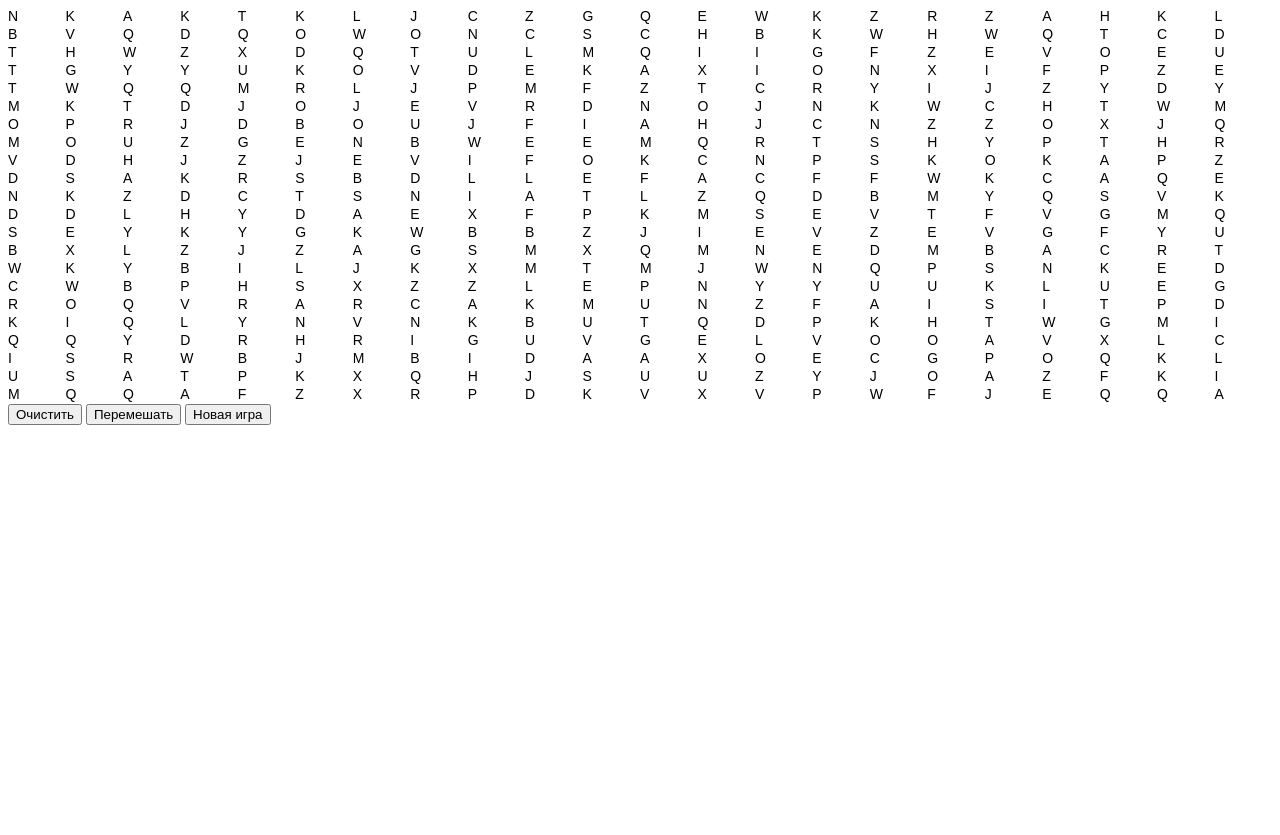
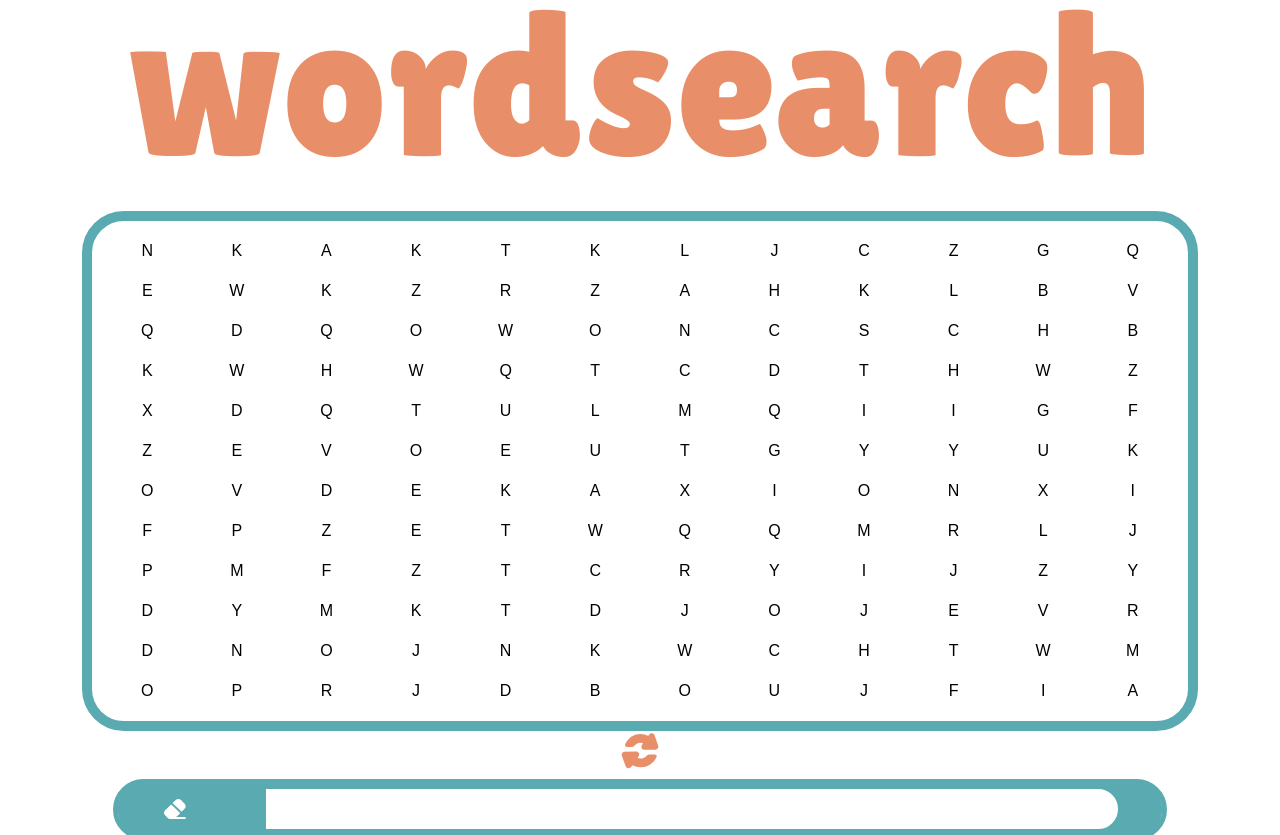
Before and after one commit to anrew1002/fbki-bot, a Flask app: page /game in a window 1280 px wide. Before the commit the page ends 425 px from the top, so only its background shows below. Run offline with Flask 3, Linux system fonts and the light colour scheme; some libraries are stand-ins or nearby versions.

Commit message:
ready ti play html,css,js

```diff
--- a/src/static/game-wordsearch.js
+++ b/src/static/game-wordsearch.js
@@ -13,42 +13,12 @@ function getRandomInt(min, max) {
     return Math.floor(Math.random() * (max - min + 1) + min); // The maximum is inclusive and the minimum is inclusive
 }
 
-function getIndex(y, x){
-    return y * game.countRows + x;
-};
-
-function getPoints(idx){
-    let x;
-    let y;
-    if (idx == 0){
-        x = 0;
-        y = 0;
-    }
-    else{
-        x = Math.floor(idx / game.countRows);
-        y = Math.floor(idx % game.countRows);
-    }
-    return [x, y];
-};
-
-function generateArray(size) {
-    return Array.from(Array(size).keys());
-}
-
-function clearBox(elementID) {
-    var div = document.getElementById(elementID);
-
-    while(div.firstChild) {
-        div.removeChild(div.firstChild);
-    }
-}
-
 class Game{
 
     constructor(){
 
-        this._countRows = 22;
-        this._countColumns = 22;
+        this._countRows = 12;
+        this._countColumns = 12;
 
         this._matrixLetter = this.createMatrix();
         this._selectedPoints = new Array();
@@ -110,88 +80,3 @@ class Game{
         this._matrixLetter = newArray;
     }
 }
-
-let game = new Game;
-
-function generateField(){
-    clearBox("field");
-    console.log(game.matrix);
-    field.style.gridTemplateRows = "repeat(" + game.countRows + ", 1fr)";
-    for (let i = 0; i < game.countRows; i++){
-        let row = document.createElement('div');
-        row.classList.add('field-row');
-        field.appendChild(row);
-        row.style.gridTemplateColumns = "repeat(" + game.countColumns + ", 1fr)";
-        for (let j = 0; j < game.countColumns; j++){
-            let cell =  document.createElement('div');
-            cell.classList.add('field-cell');
-            row.appendChild(cell);
-            cell.textContent = game.matrix[i][j];
-            cell.addEventListener('click', selectLetter);
-            let idx = getIndex(i, j);
-            cell.setAttribute('dataIndex', idx);
-        }
-    }
-};
-
-function selectLetter(event){
-    let idx = event.target.getAttribute("dataIndex");
-    let point = getPoints(idx);
-    let x = point[0];
-    let y = point[1];
-    let lastPoint = game.selectedPoints[game.selectedPoints.length - 1];
-
-    if (game.selectedPoints.length === 0){
-        dynamicString = dynamicString + (game.matrix[x][y]);
-        selectedLetters.textContent = dynamicString;
-        event.target.classList.toggle("selected");
-        game.selectedPoints.push(point);
-    }
-    else if (lastPoint[0] == point[0] && lastPoint[1] == point[1]){
-        dynamicString = dynamicString.slice(0, -1);
-        selectedLetters.textContent = dynamicString;
-        event.target.classList.toggle("selected");
-        game.selectedPoints.pop();
-
-    }
-    else{
-        if (lastPoint[0] == x-1 && lastPoint[1] == y-1 || lastPoint[0] == x && lastPoint[1] == y-1 || lastPoint[0] == x+1 && lastPoint[1] == y-1 ||
-            lastPoint[0] == x-1 && lastPoint[1] == y ||                                             lastPoint[0] == x+1 && lastPoint[1] == y   ||
-            lastPoint[0] == x-1 && lastPoint[1] == y+1 || lastPoint[0] == x && lastPoint[1] == y+1 || lastPoint[0] == x+1 && lastPoint[1] == y+1 ){
-                if (!event.target.classList.contains("selected")){
-                    dynamicString = dynamicString + (game.matrix[x][y]);
-                    selectedLetters.textContent = dynamicString;
-                    event.target.classList.toggle("selected");
-                    game.selectedPoints.push(point);
-                }
-        }
-    }
-}
-
-function clear(){
-    dynamicString = "";
-    selectedLetters.textContent = dynamicString;
-    let selected = document.getElementsByClassName("selected");
-    while (selected.length)
-        selected[0].classList.remove("selected");
-    game.selectedPoints = new Array();
-}
-
-btClear.addEventListener('click', clear);
-
-btMix.addEventListener('click', function() {
-    clear();
-    game.shuffleRow();
-    game.transposing();
-    generateField();
-});
-
-btNew.addEventListener('click', function() {
-    clear();
-    game.createMatrix();
-    generateField();
-});
-
-
-
-generateField();
--- /dev/null
+++ b/src/static/roots.css
@@ -0,0 +1,12 @@
+:root {
+    --light: white;
+    --bright: rgba(232,143,105);
+    --dark: rgba(89,170,177);
+    --neutral: rgba(135,135,135);
+}
+
+@font-face {
+	font-family: 'Lilita One';
+	src: local('Lilita One'),
+		url(/static/fonts/LilitaOne-Regular.ttf);
+}
--- /dev/null
+++ b/src/static/server-side-app.js
@@ -0,0 +1,106 @@
+
+let game = new Game;
+
+function getIndex(y, x){
+    return y * game.countRows + x;
+};
+
+function getPoints(idx){
+    let x;
+    let y;
+    if (idx == 0){
+        x = 0;
+        y = 0;
+    }
+    else{
+        x = Math.floor(idx / game.countRows);
+        y = Math.floor(idx % game.countRows);
+    }
+    return [x, y];
+};
+
+function generateArray(size) {
+    return Array.from(Array(size).keys());
+}
+
+function clearBox(elementID) {
+    var div = document.getElementById(elementID);
+
+    while(div.firstChild) {
+        div.removeChild(div.firstChild);
+    }
+}
+
+function generateField(){
+    clearBox("field");
+    field.style.gridTemplateRows = "repeat(" + game.countRows + ", 1fr)";
+    for (let i = 0; i < game.countRows; i++){
+        let row = document.createElement('div');
+        row.classList.add('field-row');
+        field.appendChild(row);
+        row.style.gridTemplateColumns = "repeat(" + game.countColumns + ", 1fr)";
+        for (let j = 0; j < game.countColumns; j++){
+            let cell =  document.createElement('div');
+            cell.classList.add('field-cell');
+            row.appendChild(cell);
+            cell.textContent = game.matrix[i][j];
+            cell.addEventListener('click', selectLetter);
+            let idx = getIndex(i, j);
+            cell.setAttribute('dataIndex', idx);
+        }
+    }
+};
+
+function selectLetter(event){
+    let idx = event.target.getAttribute("dataIndex");
+    let point = getPoints(idx);
+    let x = point[0];
+    let y = point[1];
+    let lastPoint = game.selectedPoints[game.selectedPoints.length - 1];
+
+    if (game.selectedPoints.length === 0){
+        dynamicString = dynamicString + (game.matrix[x][y]);
+        selectedLetters.textContent = dynamicString;
+        event.target.classList.toggle("selected");
+        game.selectedPoints.push(point);
+    }
+    else if (lastPoint[0] == point[0] && lastPoint[1] == point[1]){
+        dynamicString = dynamicString.slice(0, -1);
+        selectedLetters.textContent = dynamicString;
+        event.target.classList.toggle("selected");
+        game.selectedPoints.pop();
+
+    }
+    else{
+        if (lastPoint[0] == x-1 && lastPoint[1] == y-1 || lastPoint[0] == x && lastPoint[1] == y-1 || lastPoint[0] == x+1 && lastPoint[1] == y-1 ||
+            lastPoint[0] == x-1 && lastPoint[1] == y ||                                             lastPoint[0] == x+1 && lastPoint[1] == y   ||
+            lastPoint[0] == x-1 && lastPoint[1] == y+1 || lastPoint[0] == x && lastPoint[1] == y+1 || lastPoint[0] == x+1 && lastPoint[1] == y+1 ){
+                if (!event.target.classList.contains("selected")){
+                    dynamicString = dynamicString + (game.matrix[x][y]);
+                    selectedLetters.textContent = dynamicString;
+                    event.target.classList.toggle("selected");
+                    game.selectedPoints.push(point);
+                }
+        }
+    }
+}
+
+function clear(){
+    dynamicString = "";
+    selectedLetters.textContent = dynamicString;
+    let selected = document.getElementsByClassName("selected");
+    while (selected.length)
+        selected[0].classList.remove("selected");
+    game.selectedPoints = new Array();
+}
+
+btClear.addEventListener('click', clear);
+
+btMix.addEventListener('click', function() {
+    clear();
+    game.shuffleRow();
+    game.transposing();
+    generateField();
+});
+
+generateField();
--- a/src/static/wordfind.css
+++ b/src/static/wordfind.css
@@ -1,32 +1,134 @@
-body {
-  /* margin: 0;
-  padding: 0; */
-  font-family: Arial, Helvetica, sans-serif;
-  font-size: 14px;
+* {
+  margin: 0;
+  padding: 0;
 }
 
-.field {
+.title {
+  color: var(--bright);
+  width: 100%;
+  text-align: center;
+  font-family: 'Lilita One';
+  font-size: 16vw;
+  margin-bottom: 2%;
+}
+body, html{
+  height: 100%;
+  background-color: var(--light);
+}
+body {
+  font-family: sans-serif;
+  width: 100%;
   display: grid;
+  place-items: center;
 }
 
-.field-row {
+.container {
   display: grid;
+  grid-template-rows: auto;
+  place-items: center;
+  justify-content: space-between;
+  min-height: 100vh;
+}
+
+.field{
+  display: grid;
+  row-gap:  0px;
+  justify-content: center;
+  background-color: var(--light);
+  width: min-content;
+
+  outline: 10px solid var(--dark);
+  border: 10px solid rgba(255, 0, 0, .0);
+  border-radius: 2em;
 
 }
 
-.field-cell {
-  cursor: pointer;
-  width: 18px;
-  height: 18px;
+.field-row{
+  display: grid;
+  grid-template-columns: auto;
+  column-gap: 0px;
 
-  /* Чтобы кнопки не выделялись  */
-  -moz-user-select: -moz-none;
-  -khtml-user-select: none;
-  -webkit-user-select: none;
-  -ms-user-select: none;
-  user-select: none;
 }
 
-.selected {
-  background-color: aqua;
+.field-cell{
+  cursor: pointer;
+  aspect-ratio: 1 / 1;
+  width: 7vw;
+  max-height: 5vh;
+
+  display: grid;
+  place-items: center;;
 }
+
+.selected{
+  background-color:var(--bright);
+}
+
+.button{
+  text-decoration: none;
+  user-select: none;
+  outline: none;
+  -webkit-appearance: none;
+  -moz-appearance: none;
+  appearance: none;
+  border: 0;
+  border-radius: 0;
+  background: #cccccc00;
+}
+
+.mix{
+margin: 10px;
+}
+
+.clear{
+  margin-right: 10px;
+  z-index: 1;
+}
+
+.mix::before{
+  content: url('/static/icons/Refresh.svg');
+}
+.clear::before{
+  content: url('/static/icons/Eraser.svg');
+}
+
+.print-line{
+  background-color: var(--dark);
+  width: 80vw;
+  display: flex;
+  flex-direction: row;
+  justify-content: space-around;
+
+  outline: 5px solid var(--dark);
+  border: 5px solid var(--dark);
+  border-radius: 2em;
+  position: relative;
+
+}
+
+.container-line{
+  background-color: var(--light);
+  width: 65vw;
+  height: 20px;
+  border: 10px solid rgb(255, 255, 255);
+  border-radius: 0% 2em 2em 0%;
+  z-index: 1;
+}
+.text-line{
+  color: var(--neutral);
+  min-width: none;
+  width: min-content;
+  max-width: 60vw;
+  overflow: scroll;
+}
+
+.shading{
+  width: 101%;
+  height: 101%;
+  background-color: var(--dark);
+  position: absolute;
+  outline: 5px solid var(--dark);
+  border: 5px solid var(--dark);
+  border-radius: 2em;
+  top: -5px;
+}
--- a/src/templates/wordsearch.html
+++ b/src/templates/wordsearch.html
@@ -1,25 +1,26 @@
 <!DOCTYPE html>
 <html lang="en">
-
 <head>
     <meta charset="UTF-8">
     <meta http-equiv="X-UA-Compatible" content="IE=edge">
     <meta name="viewport" content="width=device-width, initial-scale=1.0">
     <link rel="stylesheet" type="text/css" href={{ url_for('static', filename='wordfind.css' ) }}>
+    <link rel="stylesheet" type="text/css" href={{ url_for('static', filename='roots.css' ) }}>
     <title>Document</title>
 </head>
-
 <body>
     <div class="container">
+        <div class="title">wordsearch</div>
         <div class="field" id="field"></div>
+        <button id="bt-mix" class="button mix"></button>
+        <div class="print-line">
+            <div class="shading"></div>
+            <button id="bt-clear" class="button clear"></button>
+            <div class="container-line"><div id="selected-letters" class="text-line"></div></div>
+        </div>
     </div>
-
-    <div id="selected-letters"></div>
-    <button id="bt-clear">Очистить</button>
-    <button id="bt-mix">Перемешать</button>
-    <button id="bt-new">Новая игра</button>
-
+    <script src="https://telegram.org/js/telegram-web-app.js"></script>
     <script src={{ url_for('static', filename='game-wordsearch.js' ) }}></script>
+    <script src={{ url_for('static', filename='server-side-app.js' ) }}></script>
 </body>
-
 </html>
```
Also changed, not shown: src/static/fonts/LilitaOne-Regular.ttf (added), src/static/icons/Eraser.svg (added), src/static/icons/Refresh.svg (added).
